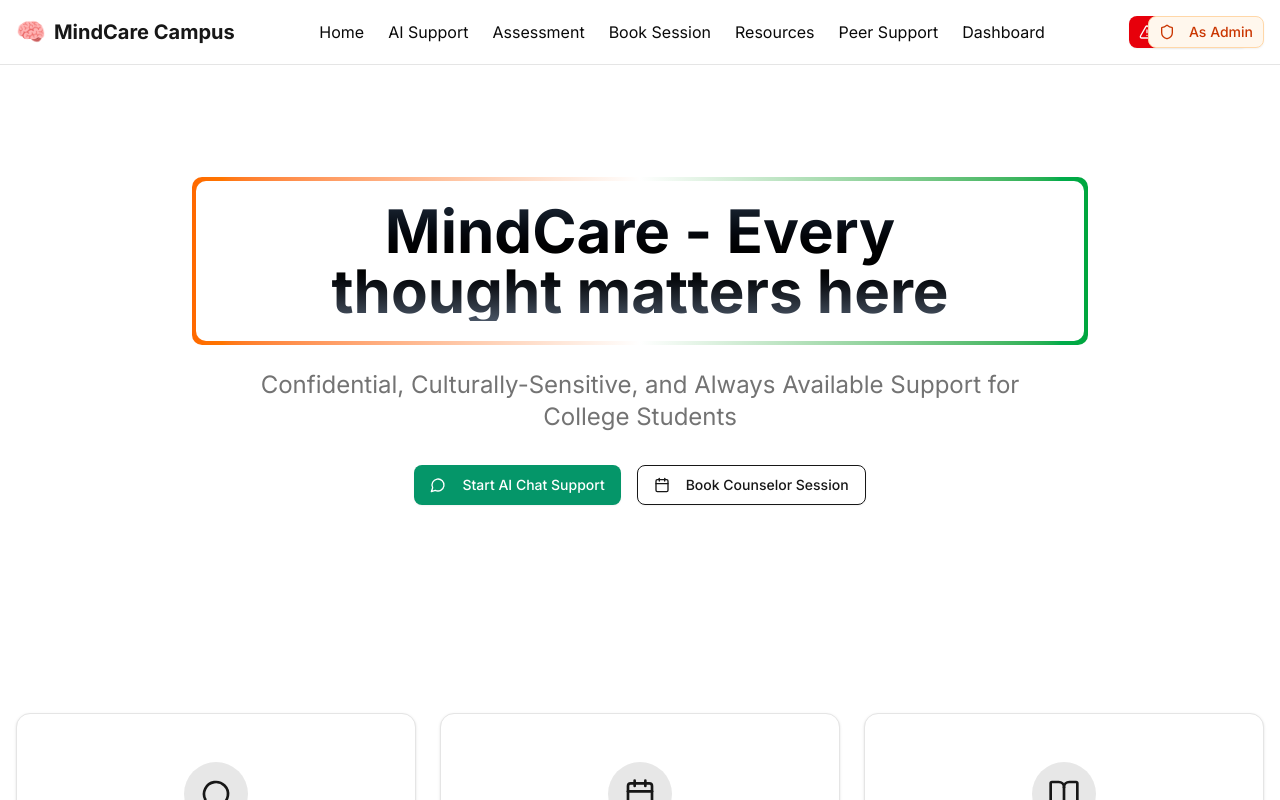
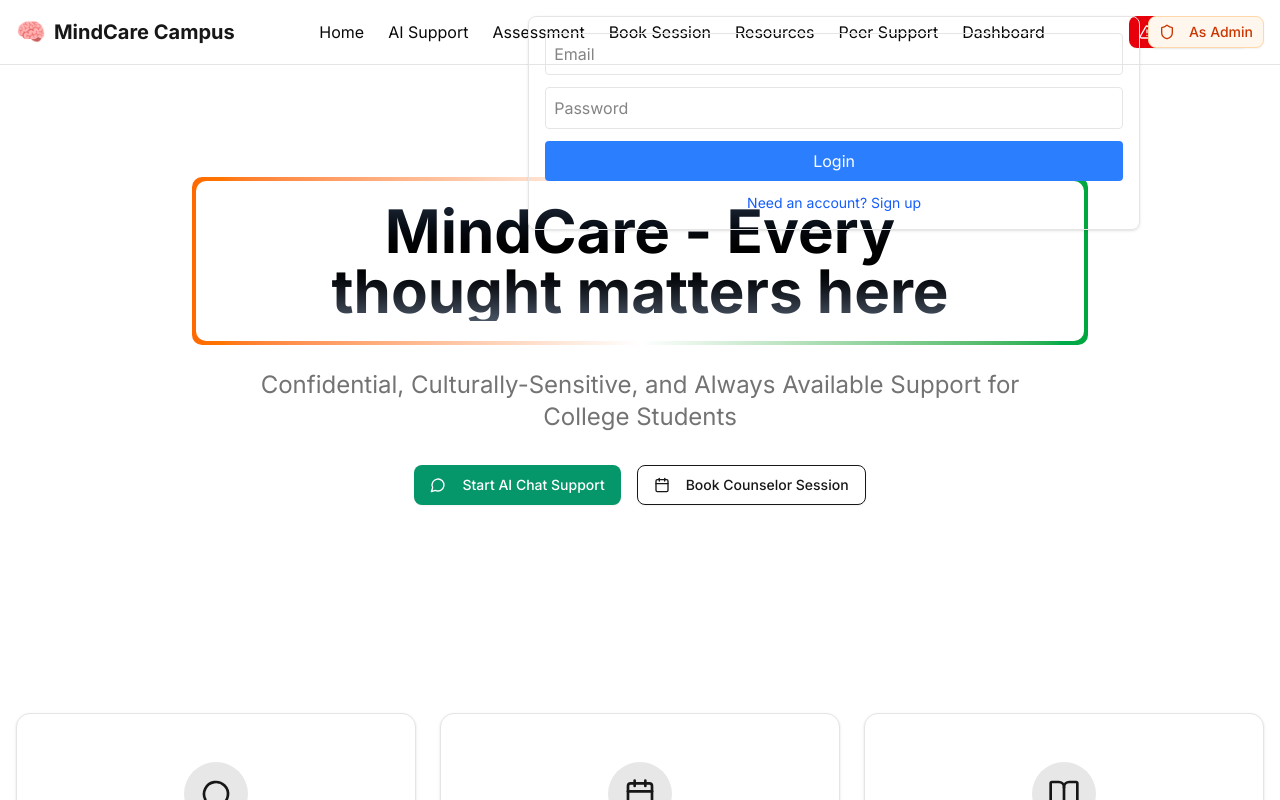
Before and after one commit to Spitmo/Prototype-, a Next.js app: page / in a window 1280 px wide. Shown: the top 800 px of the page. Built offline with nearby package versions, Linux system fonts and the light colour scheme; no server answers.

Commit message:
Update page.tsx

```diff
--- a/app/page.tsx
+++ b/app/page.tsx
@@ -16,6 +16,8 @@ import AdminLoginModal from "@/components/admin-login-modal"
 import { useAppStore } from "@/lib/store"
 import { Button } from "@/components/ui/button"
 import { Shield, LogOut } from "lucide-react"
+import AuthButton from "../components/authform"
+import AiChatInterface from "@/components/ai-chat-interface"
 
 export default function Home() {
   const [showAdminLogin, setShowAdminLogin] = useState(false)
@@ -31,7 +33,9 @@ export default function Home() {
       <BackgroundAnimation />
       <Navigation />
 
-      <div className="fixed top-4 right-4 z-50">
+      {/* 🔹 Top-right me AuthButton + Admin button */}
+      <div className="fixed top-4 right-4 z-50 flex space-x-2">
+        <AuthButton />
         {isAdminAuthenticated ? (
           <Button
             onClick={handleAdminLogout}
@@ -58,7 +62,10 @@ export default function Home() {
       <div className="container mx-auto px-4 py-8 space-y-16">
         <HeroSection />
         <FeaturesGrid />
-        <AIChatInterface />
+
+        {/* 🔹 AI chat interface */}
+        <AiChatInterface />
+
         <PsychologicalScreening />
         <BookingSystem />
         <ResourcesHub />
```
